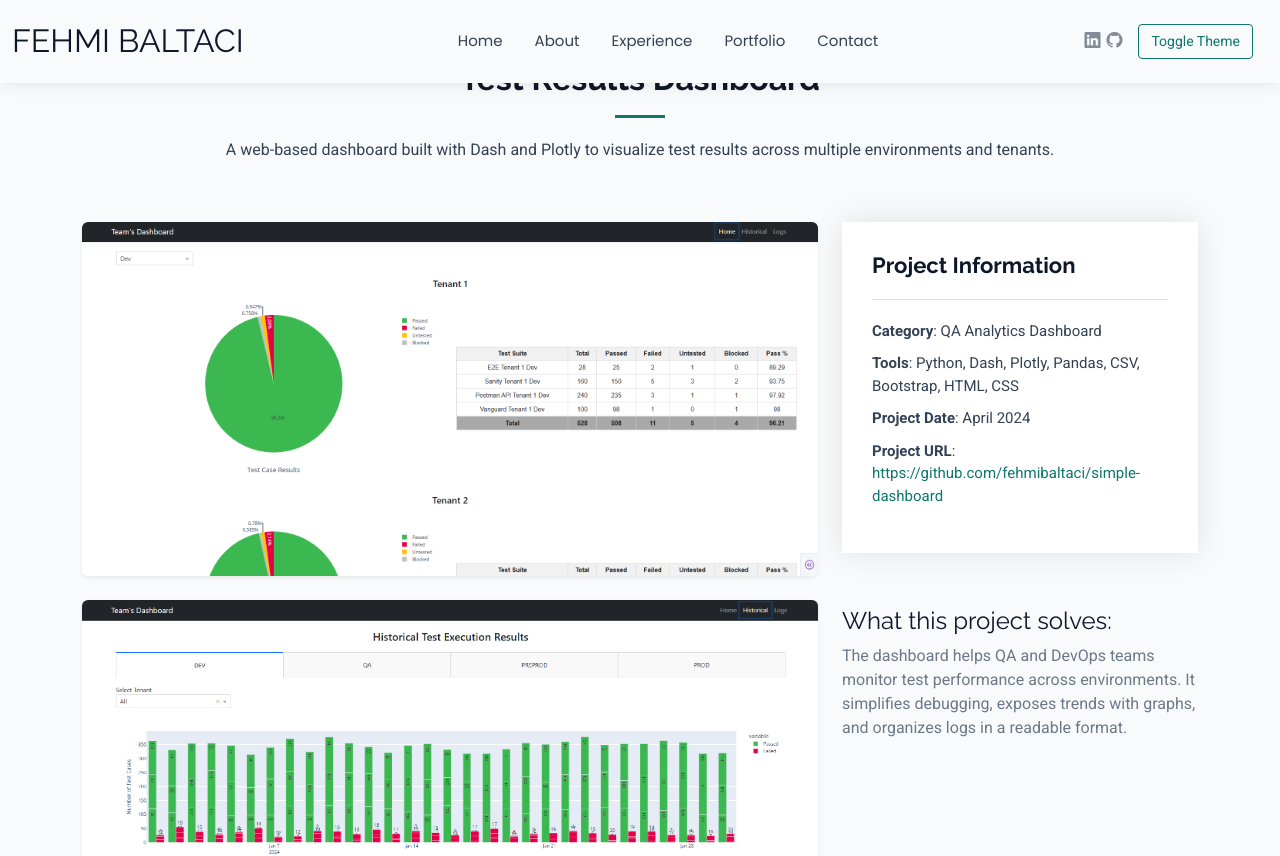
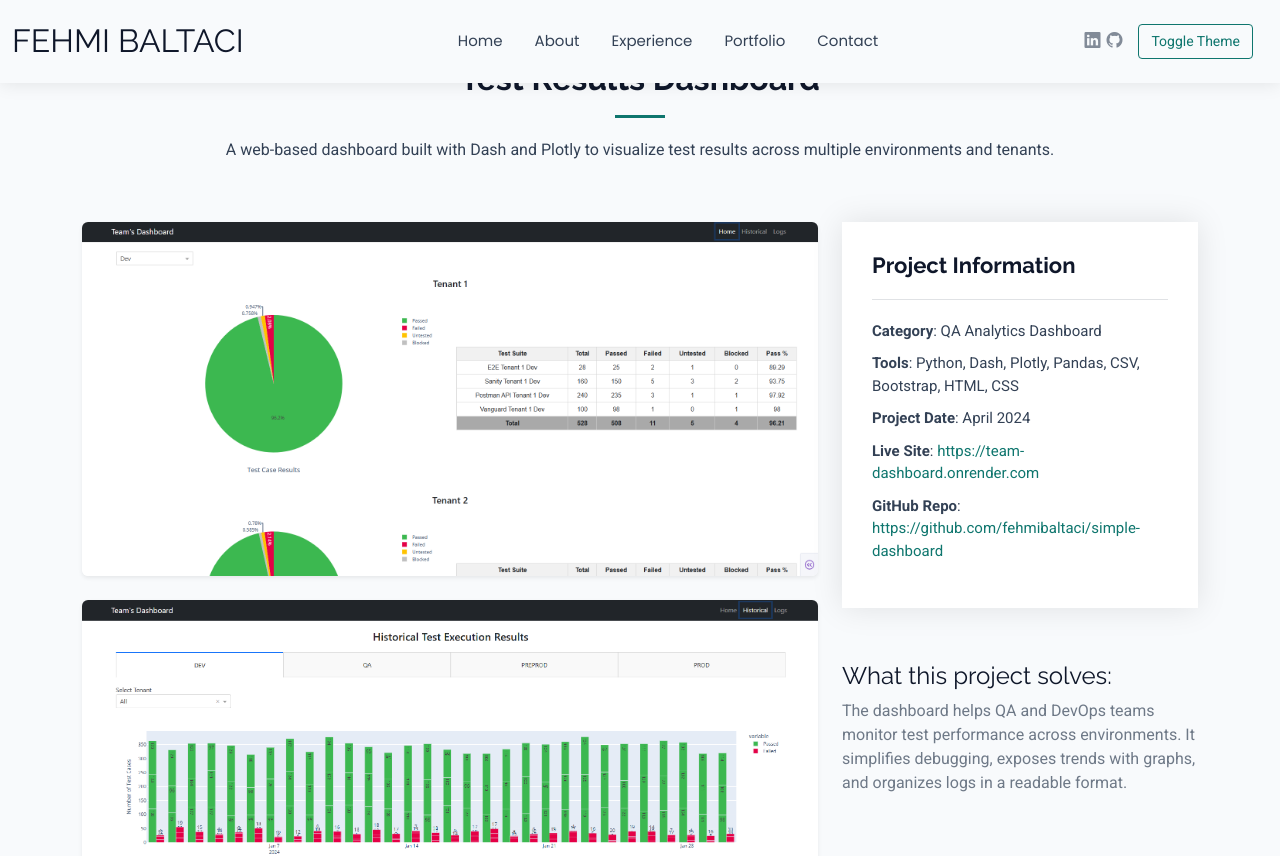
Before and after one commit to fbaltaci/fbaltaci-portfolio, a React (Vite) app: page /portfolio/1 in a window 1280 px wide. Shown: the top 856 px of the page. Built offline with nearby package versions, Linux system fonts and the light colour scheme.

Commit message:
Improvement on the Projects pages for deployed websites.

```diff
--- a/src/pages/PortfolioDetailsPage.tsx
+++ b/src/pages/PortfolioDetailsPage.tsx
@@ -13,7 +13,8 @@ const projectData = [
       "/assets/projects/dashboard-project/historical-page.png",
       "/assets/projects/dashboard-project/logs-page.png",
     ],
-    url: "https://github.com/fehmibaltaci/simple-dashboard",
+    repo: "https://github.com/fehmibaltaci/simple-dashboard",
+    live: "https://team-dashboard.onrender.com",
     category: "QA Analytics Dashboard",
     date: "April 2024",
   },
@@ -56,12 +57,22 @@ const PortfolioDetailsPage: React.FC = () => {
                   <li>
                     <strong>Project Date</strong>: {project.date}
                   </li>
-                  <li>
-                    <strong>Project URL</strong>:{" "}
-                    <a href={project.url} target="_blank" rel="noopener noreferrer">
-                      {project.url}
-                    </a>
-                  </li>
+                  {project.live && (
+                    <li>
+                      <strong>Live Site</strong>:{" "}
+                      <a href={project.live} target="_blank" rel="noopener noreferrer">
+                        {project.live}
+                      </a>
+                    </li>
+                  )}
+                  {project.repo && (
+                    <li>
+                      <strong>GitHub Repo</strong>:{" "}
+                      <a href={project.repo} target="_blank" rel="noopener noreferrer">
+                        {project.repo}
+                      </a>
+                    </li>
+                  )}
                 </ul>
               </div>
 
--- a/src/pages/ProjectsPage.tsx
+++ b/src/pages/ProjectsPage.tsx
@@ -13,6 +13,8 @@ const projects = [
       "/assets/projects/dashboard-project/historical-page.png",
       "/assets/projects/dashboard-project/logs-page.png",
     ],
+    repo: "https://github.com/fehmibaltaci/simple-dashboard",
+    live: "https://team-dashboard.onrender.com",
   },
 ];
 
@@ -45,9 +47,25 @@ const ProjectsPage: React.FC = () => {
                   <p>
                     <strong>Tools:</strong> {project.tools.join(", ")}
                   </p>
-                  <Link to={`/portfolio/${project.id}`} className="btn btn-outline-primary mt-2">
-                    View Details
-                  </Link>
+                  <div className="d-flex flex-wrap gap-2">
+                    <Link to={`/portfolio/${project.id}`} className="btn btn-outline-primary">
+                      View Details
+                    </Link>
+                    {project.live && (
+                      <a
+                        href={project.live}
+                        target="_blank"
+                        rel="noopener noreferrer"
+                        className="btn btn-outline-success">
+                        Live Demo
+                      </a>
+                    )}
+                    {project.repo && (
+                      <a href={project.repo} target="_blank" rel="noopener noreferrer" className="btn btn-outline-dark">
+                        GitHub
+                      </a>
+                    )}
+                  </div>
                 </div>
               </div>
             ))}
```
